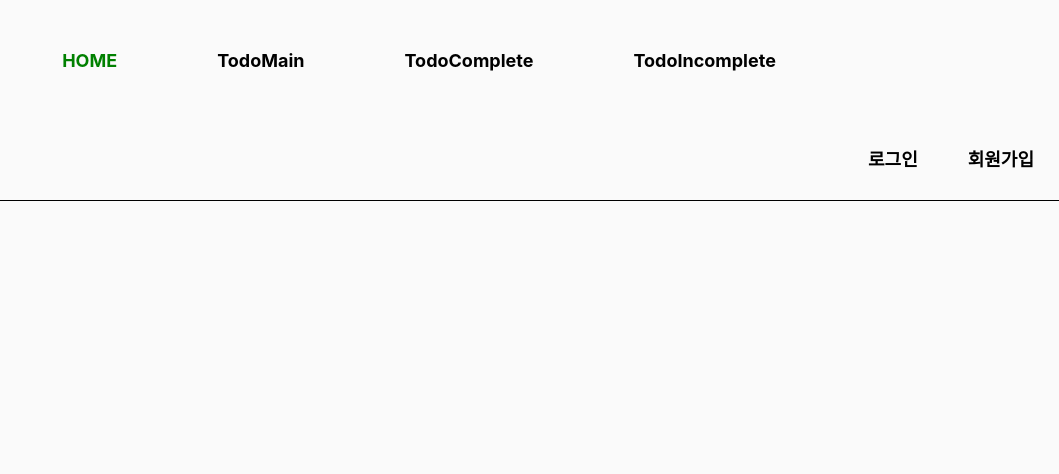
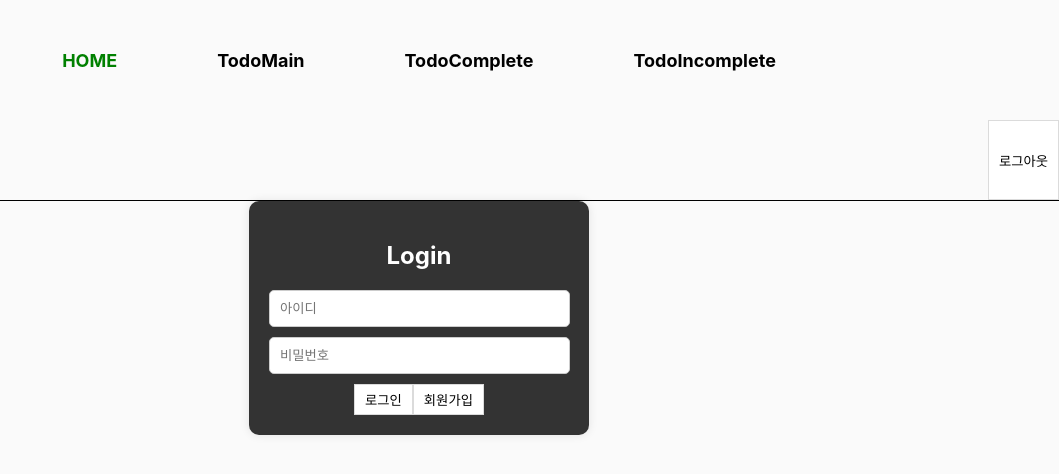
Before and after one commit to mjy102097/ToyProject_TodoList, a React (Create React App) app in the folder todolist_front/: page /home in a window 1280 px wide. Shown: the top 474 px of the page, without its empty margins (221-1280 px from the left). Built offline with nearby package versions, Linux system fonts and the light colour scheme.

Commit message:
로그인 화면 수정

```diff
--- a/todolist_front/src/App.js
+++ b/todolist_front/src/App.js
@@ -17,8 +17,8 @@ function App() {
         <Navigaitor/>
         <HighMenu/>
         <Routes>
-          <Route path="/" element={<Navigate to="/login" />} />
-          <Route path='Login' element={<Login/>} />
+          <Route path="/" element={<Navigate to="/HOME" />} />
+          <Route path='home' element={<Login/>} />
           <Route path='Loginnewuser' element={<LoginNewUser/>}/>
           <Route path='TodoMain' element={<TodolistMain/>} />
           <Route path='TodoComplete' element={<TodolistComplete/>} />
--- a/todolist_front/src/components/HighMenu.jsx
+++ b/todolist_front/src/components/HighMenu.jsx
@@ -1,15 +1,23 @@
 import React from 'react';
 /** @jsxImportSource @emotion/react */
 import {containerStyle} from '../styles/highMenu';
+import { useNavigate } from 'react-router-dom';
 
 function HighMenu() {
+
+  const logout = useNavigate();
+
+  const handlelogoutClick = () => {
+    alert("할 일 다하셨나요?");
+    logout("/home");
+};
+
   return (
 <div css={containerStyle}>
   <div className='main'>
     <div className="menu-container">
       <ul className="menu-conul">
-        <li>로그인</li>
-        <li>회원가입</li>
+        <button onClick={handlelogoutClick}><p>로그아웃</p></button>
       </ul>
     </div>
   </div>
--- a/todolist_front/src/components/Login.jsx
+++ b/todolist_front/src/components/Login.jsx
@@ -1,8 +1,8 @@
 import React, { useRef, useState } from 'react';
 /** @jsxImportSource @emotion/react */
-import { MainCon } from '../styles/TodolistMain';
 import api from '../apis/instance';
 import { useNavigate } from 'react-router-dom';
+import { loginpage } from '../styles/Login';
 
 function Login(props) {
 
@@ -35,7 +35,6 @@ function Login(props) {
             }
         }
     }
-    // text
     const handleInputChange = (e) => {
         setUser(inputData => {
             return {
@@ -65,27 +64,30 @@ function Login(props) {
     };
 
     return (
-        <div css={MainCon}>
-            <div className="todo-mainContainer">
-            <input name="username" placeholder="아이디"
+    <body>
+        <div css={loginpage}>
+            <div className='logincss'>
+                <h2>Login</h2>
+                <div type='text' className="todo-mainContainer">
+                    <input className='login-input' name="username" placeholder="아이디"
                     onKeyDown={handleInputKeyDown}
                     onChange={handleInputChange}
                     value={user.username}
                     ref={inputRef.username}/>
 
-
-
-            <input name="password" placeholder="비밀번호"
+                    <input className='login-input' type='password' name="password" placeholder="비밀번호"
                     onKeyDown={handleInputKeyDown}
                     onChange={handleInputChange}
                     value={user.password}
                     ref={inputRef.password}/>
                 <div>
-                <button onClick={handleUserLoginClick}>로그인</button>
-                <button onClick={handleNewUsersClick}>회원가입</button>
+                    <button className='button-click' onClick={handleUserLoginClick}>로그인</button>
+                    <button className='button-click' onClick={handleNewUsersClick}>회원가입</button>
                 </div>
                 </div>
             </div>
+        </div>
+    </body>
     );
 }
 export default Login;
--- /dev/null
+++ b/todolist_front/src/styles/Login.js
@@ -0,0 +1,35 @@
+import { css } from "@emotion/react";
+
+export const loginpage = css`
+
+.logincss {
+margin: 0 auto;
+background-color: #333;
+padding: 20px;
+border-radius: 10px;
+box-shadow: 0px 0px 10px rgba(0, 0, 0, 0.1);
+color: #fff;
+text-align: center;
+width: 300px;
+}
+
+.login-input {
+display: block;
+width: 93%;
+padding: 10px;
+margin: 10px 0;
+border-radius: 5px;
+border: 1px solid #ccc;
+}
+
+.clickbutton {
+padding: 10px 20px;
+border: none;
+border-radius: 5px;
+cursor: pointer;
+background-color: #007BFF;
+color: #fff;
+font-size: 16px;
+margin: 5px;
+}
+`;
```
Lines whose indentation alone changed are shown as unchanged.
